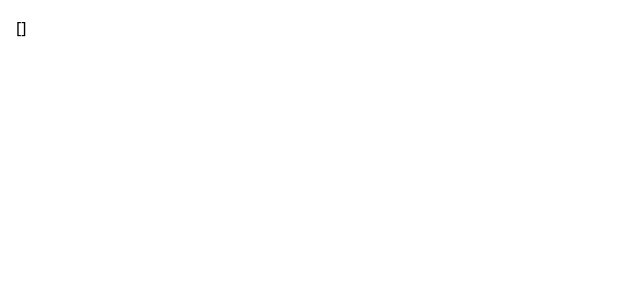
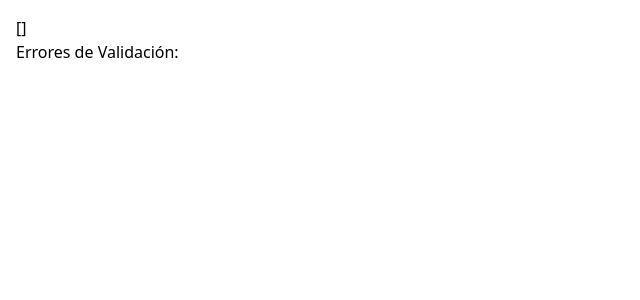
Before and after one commit to JuanAlvarezzzDev/React_Rust_Tauri_Crud, a React (Vite) app: page / in a window 1280 px wide. Shown: the top 300 px of the page, without its empty margins (0-640 px from the left). Built offline with nearby package versions, Linux system fonts and the light colour scheme.

Commit message:
Add validation logic to TodoList component and display validation errors

```diff
--- a/src/components/TodoList.tsx
+++ b/src/components/TodoList.tsx
@@ -2,9 +2,28 @@ import React, { useState, useEffect } from "react";
 import { invoke } from "@tauri-apps/api/core";
 import type { Todo } from "../models/Todo";
 import { TodoForCreate } from "../models/TodoForCreate";
+import { TodoStatus } from "../models/TodoStatus";
+import { TodoValidator } from "../validator/TodoValidator";
+import { ValidationErrors } from "./ui/ValidationErrors";
+import { ValidationError } from "class-validator";
 
 const TodoList: React.FC = () => {
   const [todos, setTodos] = useState<Todo[]>([]);
+  const [error, setError] = useState<ValidationError[]>([])
+  const todoValidator = new TodoValidator()
+
+  const todoObject = {
+    description: "hola como e",
+    status: TodoStatus.Incomplete
+  }
+
+  const validateTodo = async () => {
+    const errors = await todoValidator.validate(todoObject);
+    setError(errors)
+  };
+  validateTodo();
+
+
 
   const fetchTodos = async () => {
     try {
@@ -25,18 +44,12 @@ const TodoList: React.FC = () => {
   };
 
   useEffect(() => {
-    const initialize = async () => {
-      await updateTodo({
-        description: "TodoForCreate",
-        status: "Complete",
-      });
-      await fetchTodos();
-    };
-
-    initialize();
+  fetchTodos()
   }, []);
 
-  return <div style={{ padding: "1rem" }}>{JSON.stringify(todos)}</div>;
+  return <div style={{ padding: "1rem" }}>{JSON.stringify(todos)}
+  <ValidationErrors errors={error} />
+  </div>;
 };
 
 export default TodoList;
```
